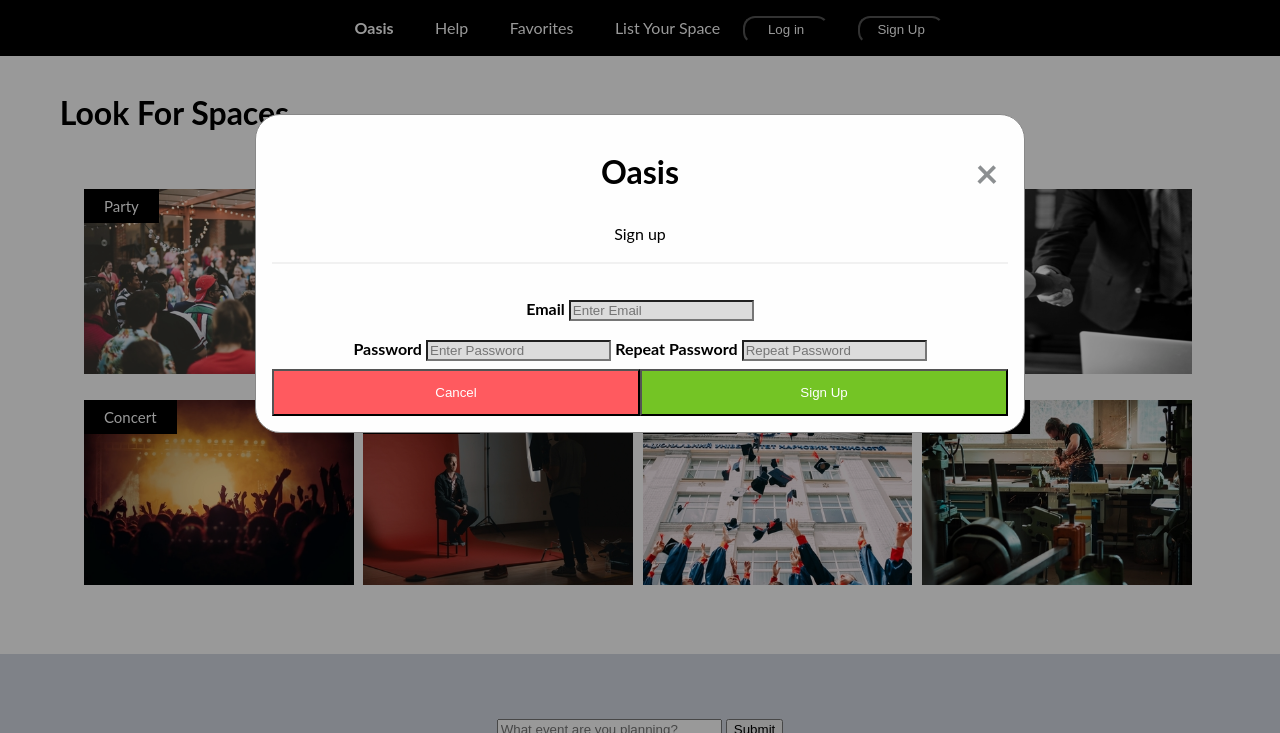
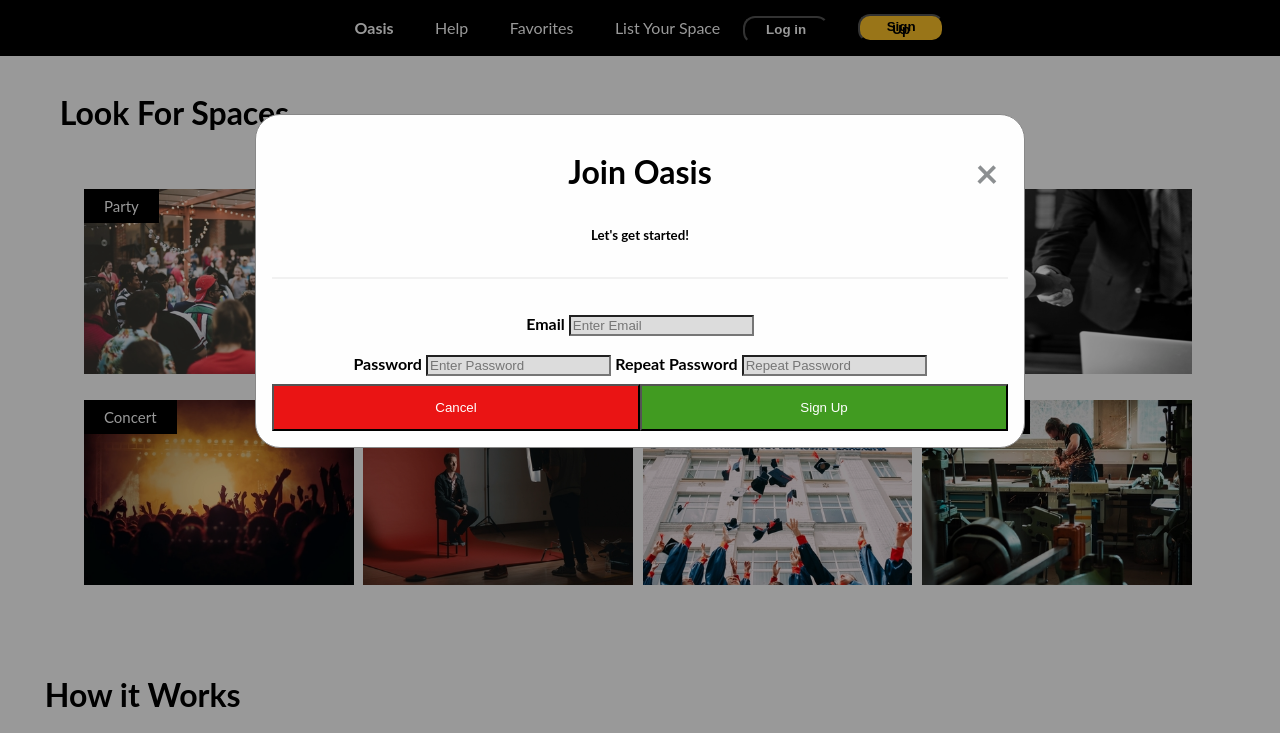
Before and after one commit to sergiov98/Oasis2, a plain HTML site: page index.html in a window 1280 px wide. Both pictures are taken after a click on the button "Sign Up". Shown: the top 733 px of the page. Drawn offline with nearby package versions, Linux system fonts and the light colour scheme.

Commit message:
Update CSS on log in and sign up

```diff
--- a/css/layout.css
+++ b/css/layout.css
@@ -46,7 +46,7 @@ html, body {
 }
 
 /* nav-bar: log in buttons */
-.signupbtn, .loginbtn {
+.logoutbtn,.signupbtn, .loginbtn {
   width: 10%;
   max-width: 50px;
   height: 20%;
@@ -61,11 +61,18 @@ html, body {
 }
 .signupbtn{
   margin-left: 1%;
+  background-color: #FFC328;
+  color: black;
 }
 .loginbtn{
   margin-right: 1%;
 }
-.signupbtn:hover, .loginbtn:hover {
+.logoutbtn{
+  background-color: #EA1414;
+  margin-right: 1%;
+}
+/*.signupbtn:hover{background-color: none;}*/
+.loginbtn:hover {
   background-color: #3b3e42;
 }
 
@@ -126,10 +133,10 @@ input[type=text]:focus, input[type=password]:focus {
 }
 
 .agreebtn{
-  background-color: #74c425;
+  background-color: #419B21;
 }
 .cancelbtn {
-  background-color: rgb(255, 90, 95);
+  background-color: #EA1414;
 }
 
 .container {
--- a/index.html
+++ b/index.html
@@ -22,7 +22,7 @@
     <!-- The Log-in Modal and button -->
     <button id="loginbtn"
             onclick="document.getElementById('login').style.display='block'"
-            class="loginbtn">Log in</button>
+            class="loginbtn"><b>Log in</b></button>
     <div id="login" class="modal">
       <!-- The actual content of the log in -->
       <div class="modal-content">
@@ -30,10 +30,10 @@
             <span onclick="document.getElementById('login').style.display='none'"
                   class="close"
                   title="Close Modal">&times;</span>
-            <h1>Oasis</h1>
-            <p>Welcome Back</p>
+            <h1>Welcome Back!</h1>
             <hr>
             <b>Email</b> <b style="color:red">*</b><input id="logEmail" class="input" type="text" placeholder="Enter Email" name="email" required>
+            <br>
             <b>Password </b> <b style="color:red">*</b>
             <input id="logPassword" class="input" type="password" placeholder="Enter Password" name="psw" required>
 
@@ -50,7 +50,7 @@
     <!-- The sign-up modal and button -->
     <button id="signupbtn"
             onclick="document.getElementById('signup').style.display='block'"
-            class="signupbtn">Sign Up</button>
+            class="signupbtn"><b>Sign Up</b></button>
     <div id="signup" class="modal">
       <span onclick="document.getElementById('signup').style.display='none'"
             class="close"
@@ -59,8 +59,8 @@
       <!-- The actual content -->
       <div class="modal-content">
         <div class="container">
-          <h1>Oasis</h1>
-          <p>Sign up</p>
+          <h1>Join Oasis</h1>
+          <h5>Let's get started!</h5>
           <hr>
           <b>Email</b>
           <input id="signEmail" class="input" type="text" placeholder="Enter Email" name="email" required>
@@ -68,7 +68,6 @@
           <br />
           <b>Password</b>
           <input id="signPassword" class="input" type="password" placeholder="Enter Password" name="psw" required>
-
           <b>Repeat Password</b>
           <input class="input" type="password" placeholder="Repeat Password" name="psw-repeat" required>
 
@@ -86,8 +85,7 @@
     <!-- The logout button -->
     <button id="btnLogOut"
             style="display:none"
-            class="signupbtn">Log Out</button>
-
+            class="logoutbtn">Log Out</button>
 
 
   </div>
@@ -113,7 +111,7 @@
     </div>
   </div>
 
-  <!-- The search bar might be unnecessary -->
+  <!-- The search bar might be unnecessary
   <div class="search" id="search-bar">
     <form action="filter.html">
       <input type="text"
@@ -121,7 +119,8 @@
              size="25px" />
       <input type="submit" />
     </form>
-  </div>
+  </div>-->
+
 
   <!-- The help div -->
   <div id="help" style="padding-left: 3.5%">
```
Also changed, not shown: checkout.html (+6 -7 lines), details.html (+6 -7 lines), favorites.html (+9 -9 lines), filter.html (+6 -7 lines), host.html (+6 -7 lines), myFavorites.html (+1 -1 lines), profile.html (+1 -1 lines), search.html (+6 -7 lines).
